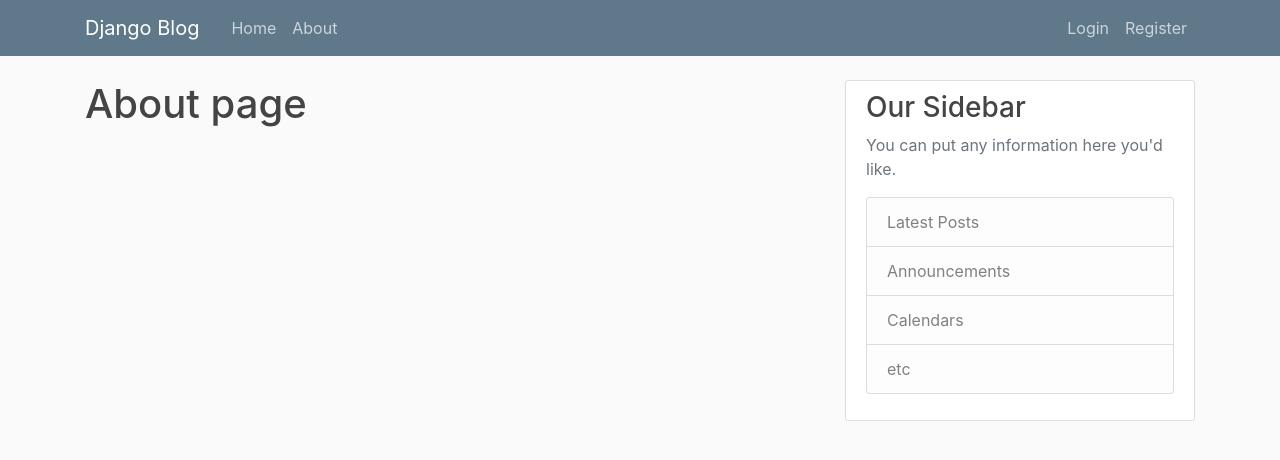
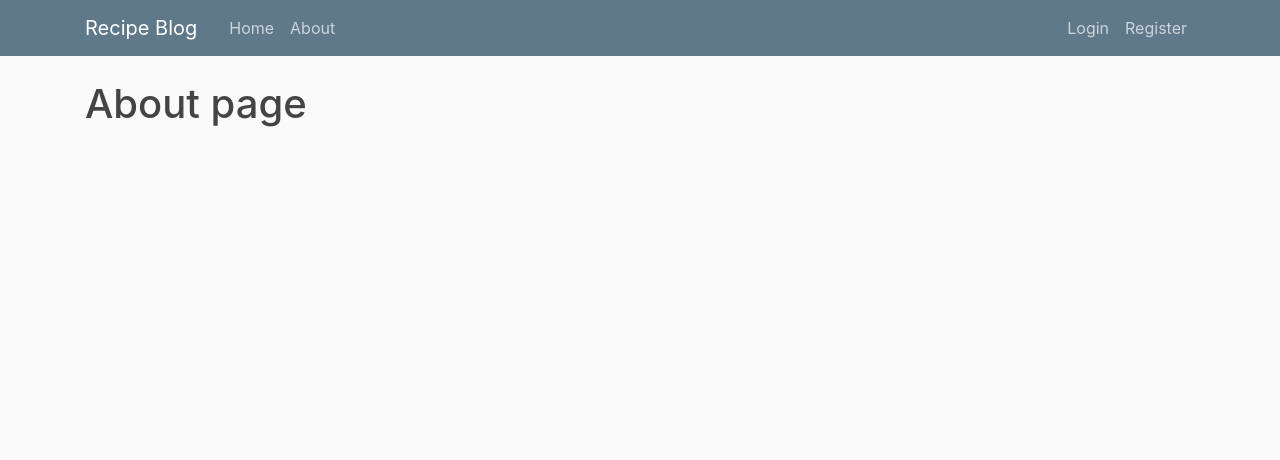
Before and after one commit to nickpape94/Recipe_Service_Django, a Django app: template recipe_project/recipe_blog/templates/recipe_blog/about.html in a window 1280 px wide. Shown: the top 460 px of the page. Run offline with Django 3.2, Linux system fonts and the light colour scheme; the template is opened without the code that fills it, so the values that code supplies are empty; some libraries are stand-ins or nearby versions.

Commit message:
updating master

```diff
--- a/recipe_project/recipe_blog/templates/recipe_blog/base.html
+++ b/recipe_project/recipe_blog/templates/recipe_blog/base.html
@@ -14,6 +14,9 @@
 
   <link rel="stylesheet" type="text/css" href="{% static 'recipe_blog/main.css' %}">
 
+  <link rel="stylesheet" href="https://cdnjs.cloudflare.com/ajax/libs/font-awesome/4.7.0/css/font-awesome.min.css">
+
+
 
   {% if title %}
   <title>Django Blog - {{ title }}</title>
@@ -23,18 +26,22 @@
 </head>
 
 <body>
+
+  <!-- Header -->
   <header class="site-header">
     <nav class="navbar navbar-expand-md navbar-dark bg-steel fixed-top">
       <div class="container">
-        <a class="navbar-brand mr-4" href="/">Django Blog</a>
+        <a class="navbar-brand mr-4" href="{% url 'recipe-blog-home' %}">Recipe Blog</a>
         <button class="navbar-toggler" type="button" data-toggle="collapse" data-target="#navbarToggle"
           aria-controls="navbarToggle" aria-expanded="false" aria-label="Toggle navigation">
           <span class="navbar-toggler-icon"></span>
         </button>
         <div class="collapse navbar-collapse" id="navbarToggle">
+
           <div class="navbar-nav mr-auto">
-            <a class="nav-item nav-link" href="/">Home</a>
-            <a class="nav-item nav-link" href="/about">About</a>
+
+            <a class="nav-item nav-link" href="{% url 'recipe-blog-home' %}">Home</a>
+            <a class="nav-item nav-link" href="{% url 'recipe-blog-about' %}">About</a>
           </div>
           <!-- Navbar Right Side -->
           <div class="navbar-nav">
@@ -52,17 +59,7 @@
         {% block content %}{% endblock %}
       </div>
       <div class="col-md-4">
-        <div class="content-section">
-          <h3>Our Sidebar</h3>
-          <p class='text-muted'>You can put any information here you'd like.
-            <ul class="list-group">
-              <li class="list-group-item list-group-item-light">Latest Posts</li>
-              <li class="list-group-item list-group-item-light">Announcements</li>
-              <li class="list-group-item list-group-item-light">Calendars</li>
-              <li class="list-group-item list-group-item-light">etc</li>
-            </ul>
-          </p>
-        </div>
+
       </div>
     </div>
   </main>
--- a/recipe_project/recipe_blog/templates/recipe_blog/home.html
+++ b/recipe_project/recipe_blog/templates/recipe_blog/home.html
@@ -1,6 +1,7 @@
 {% extends "recipe_blog/base.html" %}
 {% block content %}
 {% for post in posts %}
+
 <article class="media content-section">
     <div class="media-body">
         <div class="article-metadata">
@@ -11,5 +12,6 @@
         <p class="article-content">{{ post.content }}</p>
     </div>
 </article>
+
 {% endfor %}
 {% endblock content %}
```
